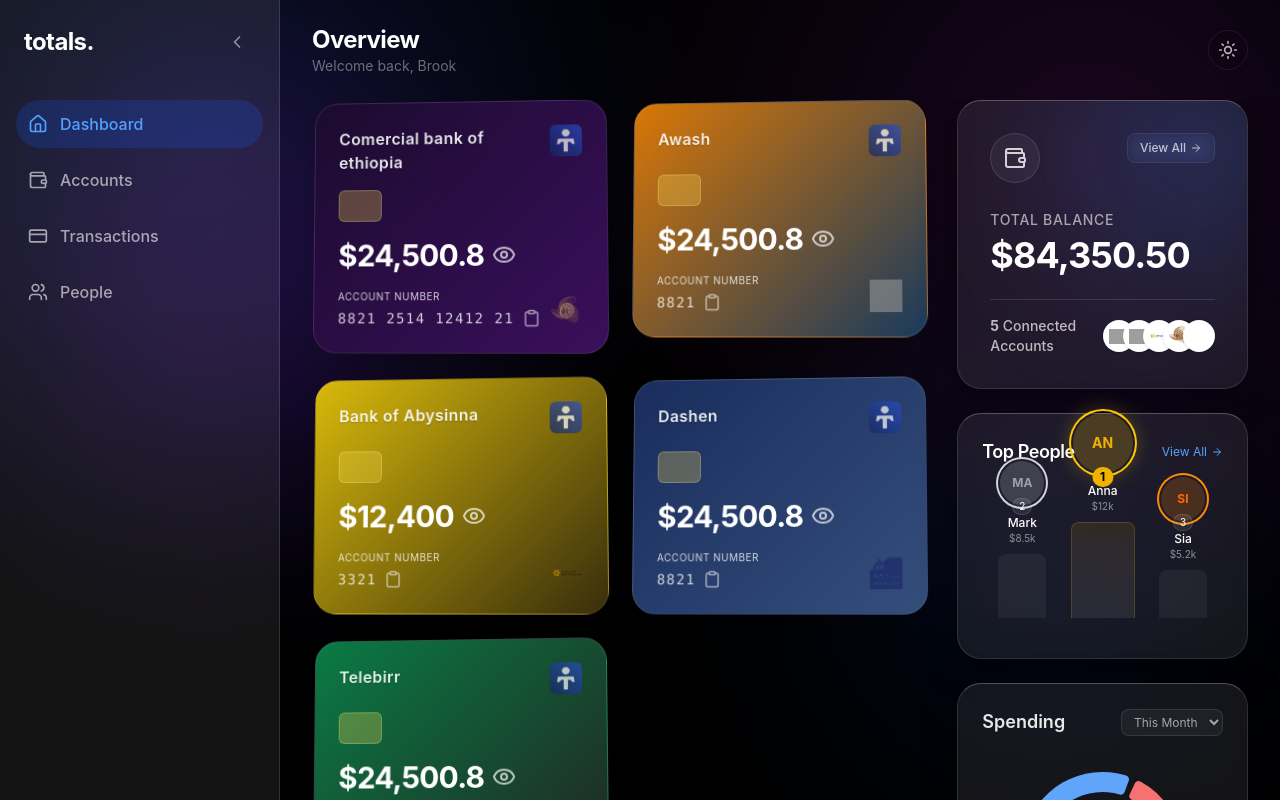
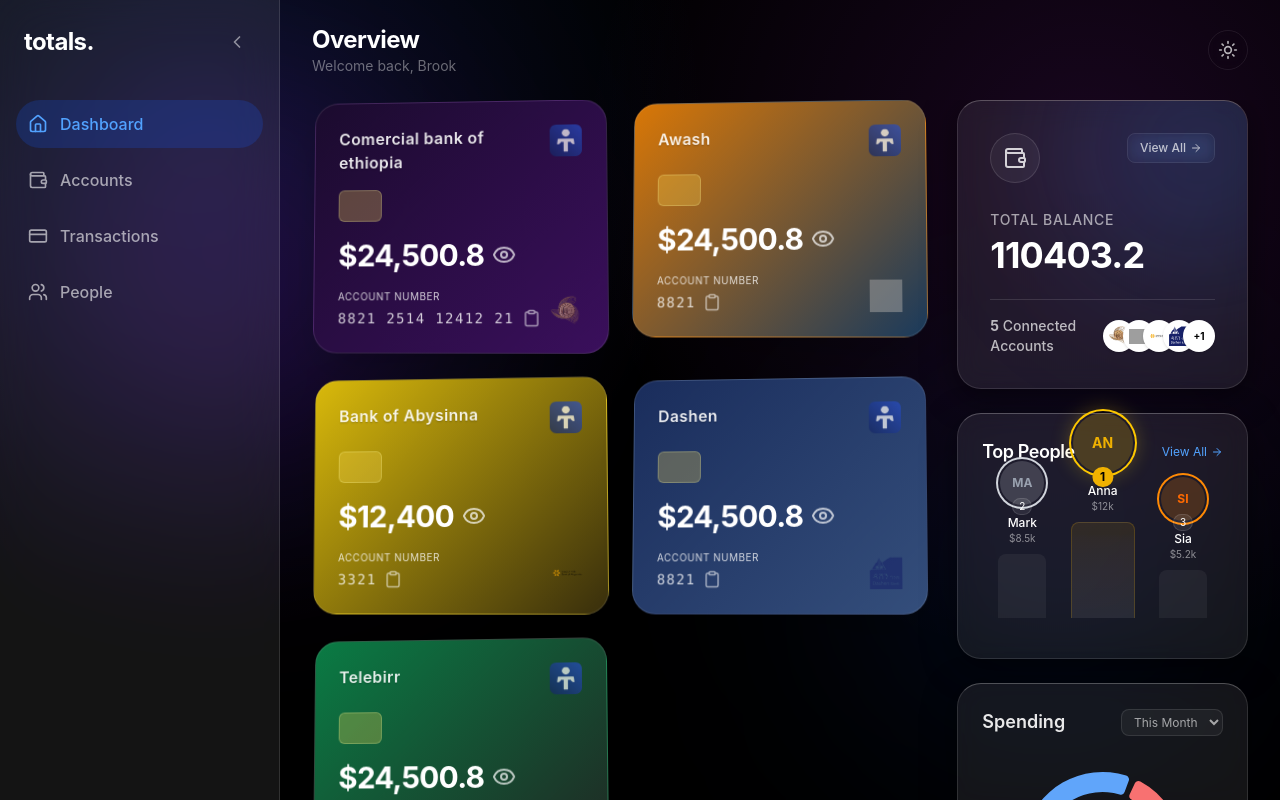
Before and after one commit to detached-space/totals-web, a React (Vite) app: page / in a window 1280 px wide. Built offline with nearby package versions, Linux system fonts and the light colour scheme; grey boxes are pictures that could not be loaded.

Commit message:
added accounts

```diff
--- a/src/components/pages/Dashboard.tsx
+++ b/src/components/pages/Dashboard.tsx
@@ -53,7 +53,7 @@
 
                 {/* Right Column (Sidebar Widgets) */}
                 <div className="col-span-12 lg:col-span-4 flex flex-col gap-6">
-                    <TotalsCard />
+                    <TotalsCard accounts={accounts} />
                     <TopPeople />
                     <div className="h-[350px]">
                         <SpendingStats />
--- a/src/components/widgets/TotalsCard.tsx
+++ b/src/components/widgets/TotalsCard.tsx
@@ -1,14 +1,9 @@
 import { ArrowRight, Wallet } from "lucide-react";
 import { Link } from "react-router-dom";
-import awash from "../../assets/awash.svg";
-import telebirr from "../../assets/telebirr.svg";
-import boa from "../../assets/boa.svg";
-import cbe from "../../assets/cbe.svg";
-import dashen from "../../assets/dashen.svg";
+import { getLogo } from "../../lib/utils";
 
-const accounts = [awash, telebirr, boa, cbe, dashen];
 
-export default function TotalsCard() {
+export default function TotalsCard({ accounts }: { accounts: any[] }) {
     return (
         <div className="glass-panel p-8 relative overflow-hidden group">
             {/* Background Gradient Blob */}
@@ -26,22 +21,22 @@
 
                 <div>
                     <span className="text-sm font-medium text-[var(--color-foreground)] opacity-60 uppercase tracking-wider">Total Balance</span>
-                    <h2 className="text-4xl font-bold text-[var(--color-foreground)] mt-1 tracking-tight">$84,350.50</h2>
+                    <h2 className="text-4xl font-bold text-[var(--color-foreground)] mt-1 tracking-tight">{accounts.reduce((total, account) => total + account.balance, 0)}</h2>
                 </div>
 
                 <div className="flex items-center justify-between pt-4 border-t border-[var(--color-card-border)]">
                     <span className="text-sm font-medium text-[var(--color-foreground)] opacity-70">
-                        <strong className="text-[var(--color-foreground)]">5</strong> Connected Accounts
+                        <strong className="text-[var(--color-foreground)]">{accounts.length}</strong> Connected Accounts
                     </span>
 
                     <div className="flex items-center -space-x-3">
-                        {accounts.slice(0, 4).map((src, i) => (
+                        {accounts.slice(0, 4).map((account, i) => (
                             <div key={i} className="w-8 h-8 rounded-full border-2 border-[var(--color-card)] bg-white flex items-center justify-center overflow-hidden shadow-sm">
-                                <img src={src} className="w-5 h-5 object-contain" />
+                                <img src={getLogo(account.id)} className="w-5 h-5 object-contain" />
                             </div>
                         ))}
                         {accounts.length > 4 && (
-                            <div className="w-8 h-8 rounded-full border-2 border-[var(--color-card)] bg-[var(--color-foreground)] flex items-center justify-center text-[var(--color-card)] text-[10px] font-bold shadow-sm">
+                            <div className="w-8 h-8 rounded-full border-2 border-[var(--color-card)] bg-[var(--color-foreground)] flex items-center justify-center text-[var(--color-background)] text-[10px] font-bold shadow-sm">
                                 +{accounts.length - 4}
                             </div>
                         )}
```
